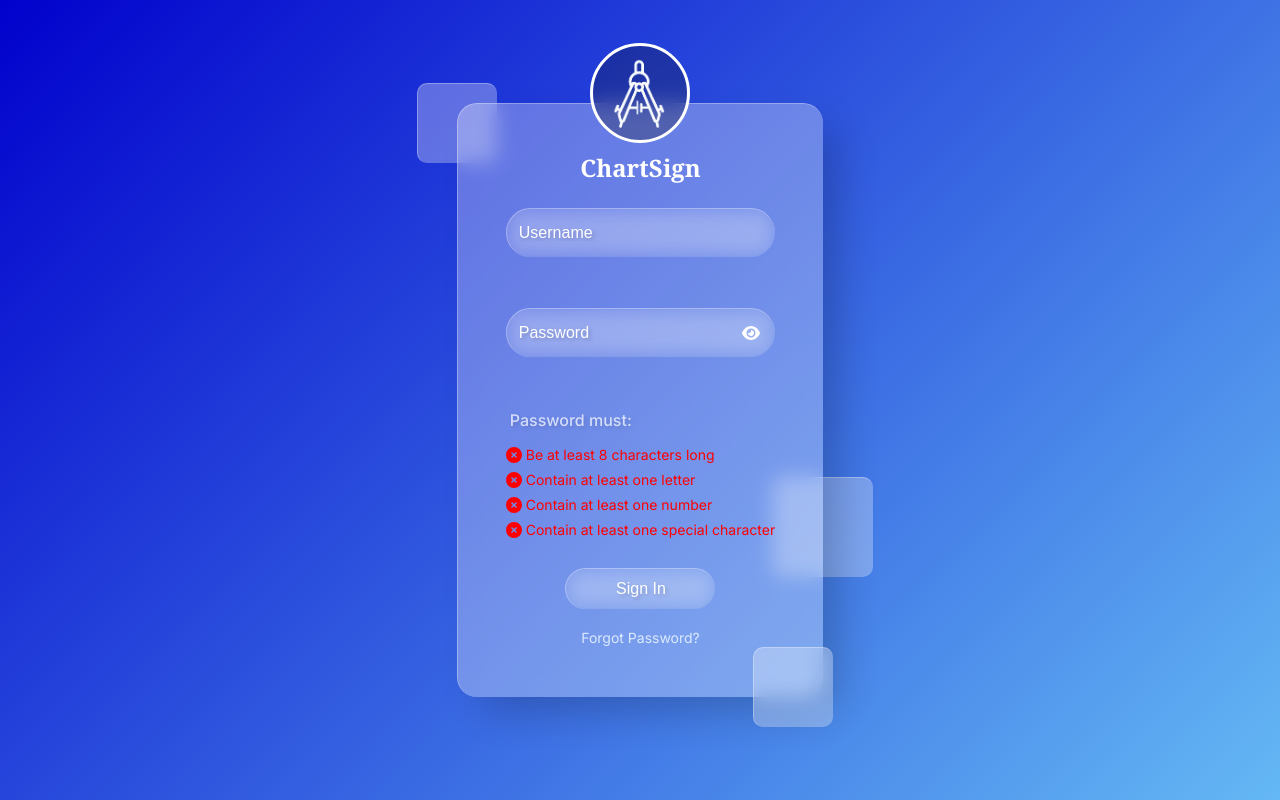
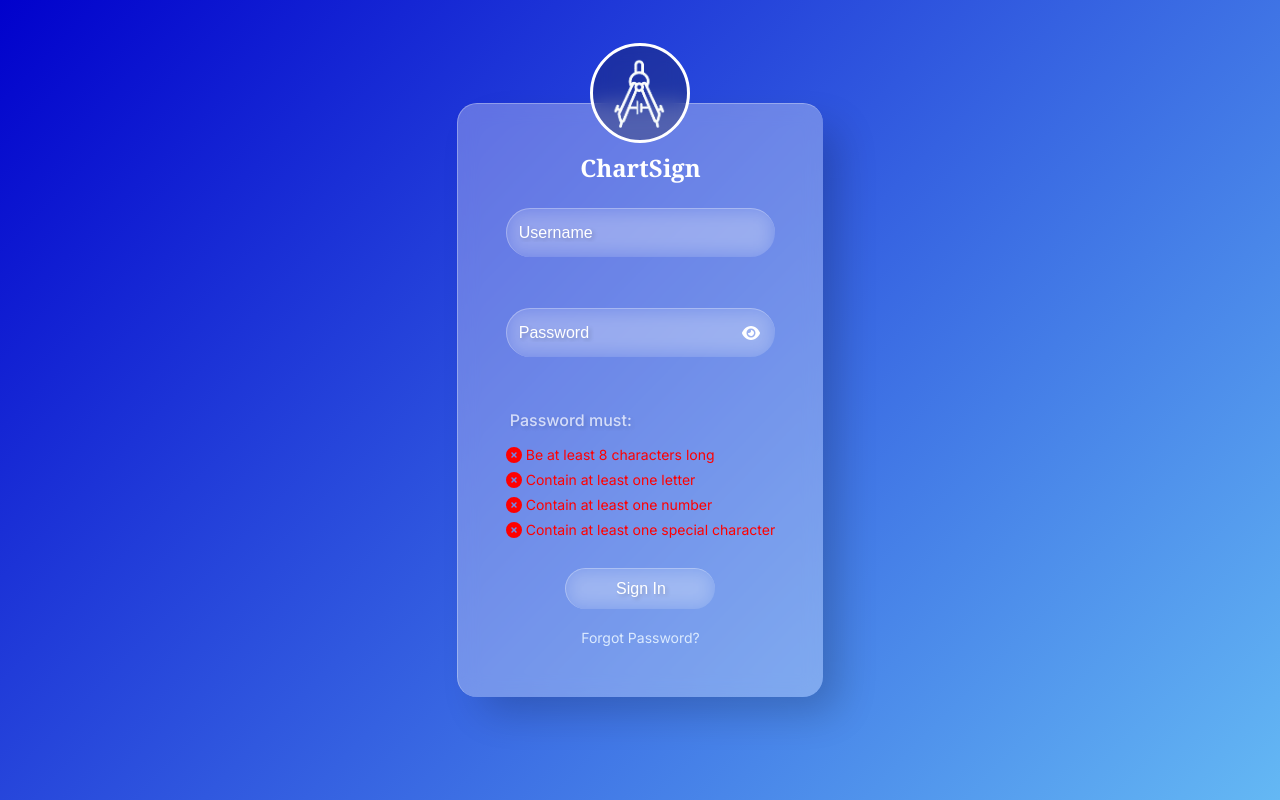
Before and after one commit to aakankshsingh02/chatsign-fe, a Next.js app: page / in a window 1280 px wide. Built offline with nearby package versions, Linux system fonts and the light colour scheme; no server answers.

Commit message:
Remove bubbles

```diff
--- a/src/components/login/login-page.tsx
+++ b/src/components/login/login-page.tsx
@@ -103,9 +103,9 @@ const LoginPage: React.FC = () => {
 
   return (
     <div className="container">
-      <div className="drop drop-1"></div>
+      {/* <div className="drop drop-1"></div>
       <div className="drop drop-2"></div>
-      <div className="drop drop-3"></div>
+      <div className="drop drop-3"></div> */}
       <div className="drop drop-4"></div>
       <form onSubmit={handleSubmit}>
         <h2 className="text-white text-2xl font-bold text-center font-serif mb-2">
--- a/src/components/login/loginpage.css
+++ b/src/components/login/loginpage.css
@@ -259,7 +259,6 @@ button:focus {
   .drop-4 {
     height: 80px;
     width: 80px;
-    top: -20px;
   }
 
    .password-container {
```
